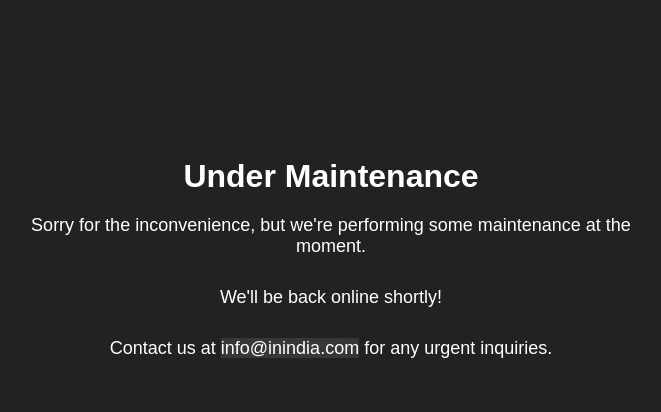
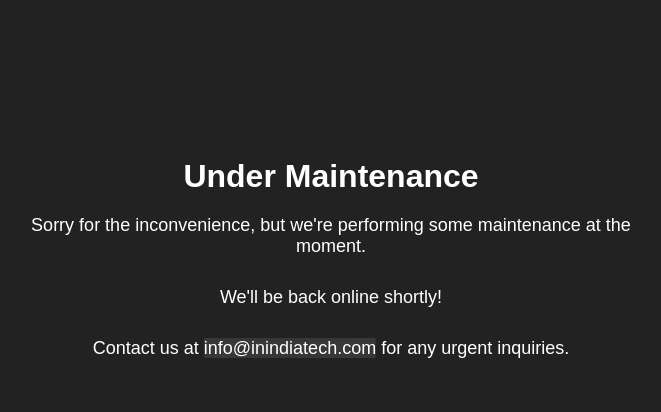
Before and after one commit to inindiaofficial/inindiaofficial.github.io, a plain HTML site: page index.html in a window 1280 px wide. Shown: the part 5-417 px from the top of the page, without its empty margins (309-970 px from the left). Drawn offline with Linux system fonts and the light colour scheme.

Commit message:
Update index.html

```diff
--- a/index.html
+++ b/index.html
@@ -81,7 +81,7 @@
     <h1>Under Maintenance</h1>
     <p>Sorry for the inconvenience, but we're performing some maintenance at the moment.</p>
     <p>We'll be back online shortly!</p>
-    <p>Contact us at <a href="mailto:info@inindia.com">info@inindia.com</a> for any urgent inquiries.</p>
+    <p>Contact us at <a href="mailto:info@inindia.com">info@inindiatech.com</a> for any urgent inquiries.</p>
   </div>
 </body>
 </html>
```
